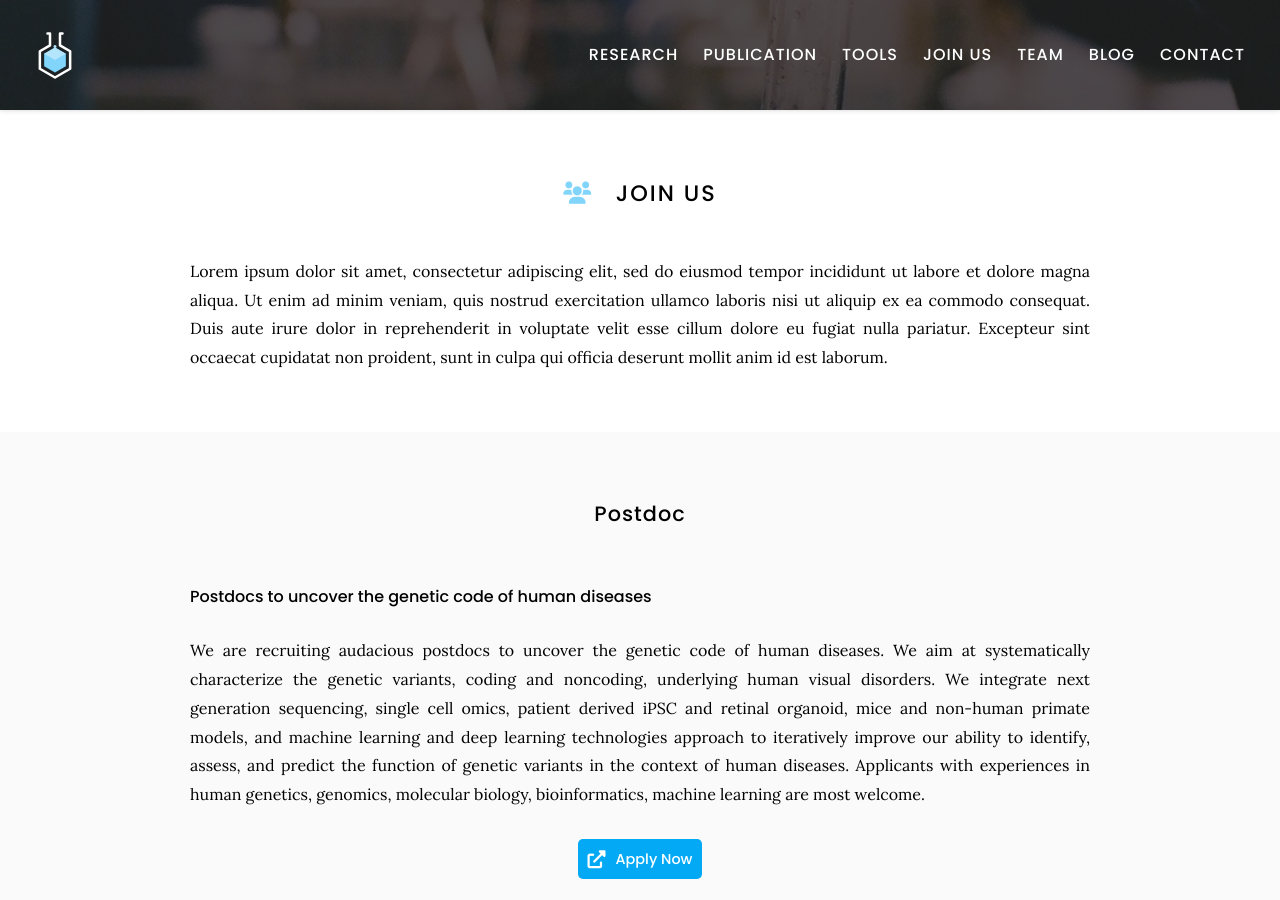
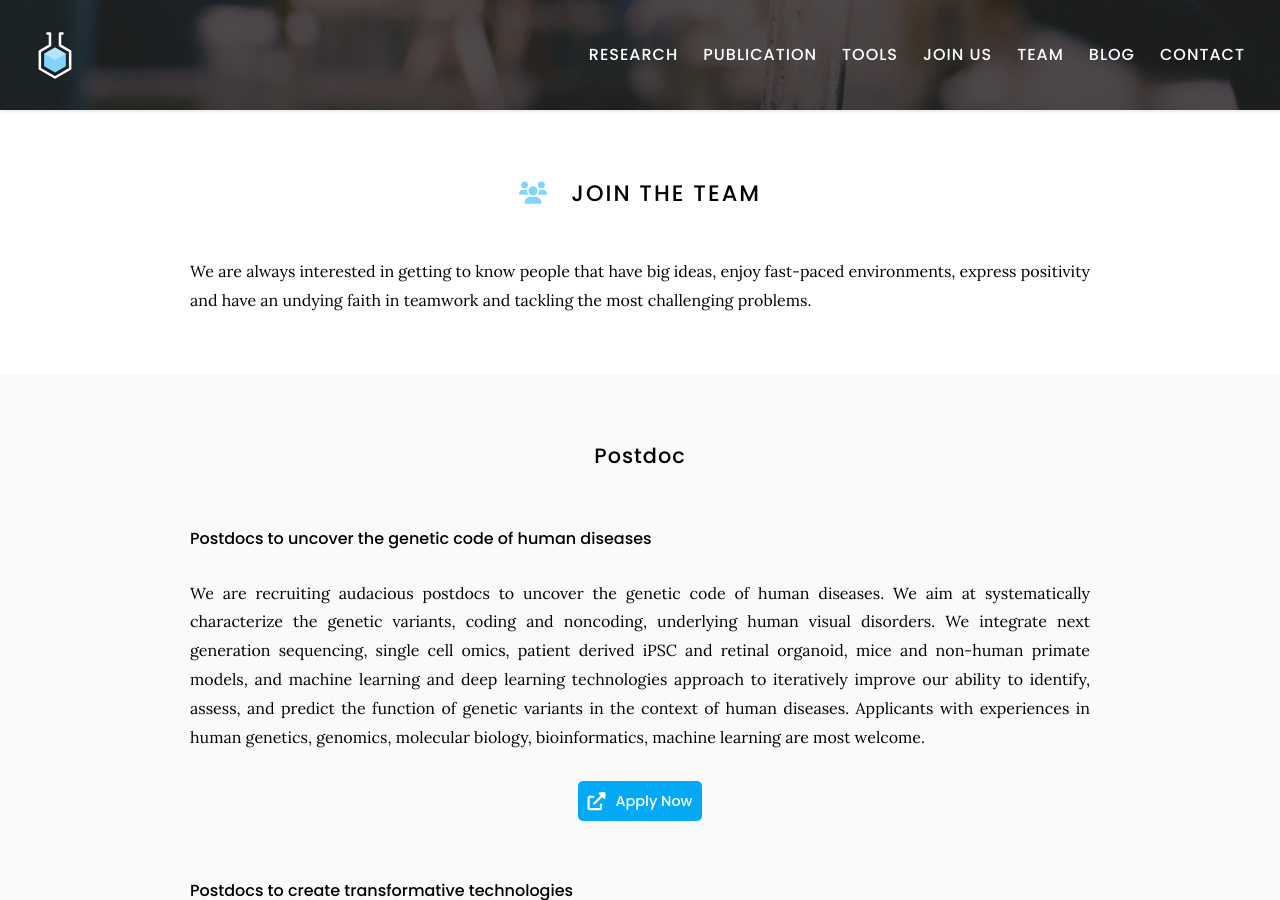
Before and after one commit to wmeng1018/Chen-lab-website, a Jekyll site: the page built from Join us/index.md, in a window 1280 px wide and 900 px high. Built offline with Jekyll 4.4.1, drawn with Linux system fonts in a browser that asks for light colours.

Commit message:
Update index.md

```diff
--- a/Join us/index.md
+++ b/Join us/index.md
@@ -5,12 +5,9 @@ nav:
   tooltip: We're hiring!
 ---
 
-# <i class="fas fa-users"></i>Join us
+# <i class="fas fa-users"></i>Join The Team
 
-Lorem ipsum dolor sit amet, consectetur adipiscing elit, sed do eiusmod tempor incididunt ut labore et dolore magna aliqua.
-Ut enim ad minim veniam, quis nostrud exercitation ullamco laboris nisi ut aliquip ex ea commodo consequat.
-Duis aute irure dolor in reprehenderit in voluptate velit esse cillum dolore eu fugiat nulla pariatur.
-Excepteur sint occaecat cupidatat non proident, sunt in culpa qui officia deserunt mollit anim id est laborum.
+We are always interested in getting to know people that have big ideas, enjoy fast-paced environments, express positivity and have an undying faith in teamwork and tackling the most challenging problems.
 
 {% include section.html %}
 ## Postdoc
@@ -18,7 +15,7 @@ Excepteur sint occaecat cupidatat non proident, sunt in culpa qui officia deseru
 
 We are recruiting audacious postdocs to uncover the genetic code of human diseases. We aim at systematically characterize the genetic variants, coding and noncoding, underlying human visual disorders. We integrate next generation sequencing, single cell omics, patient derived iPSC and retinal organoid, mice and non-human primate models, and machine learning and deep learning technologies approach to iteratively improve our ability to identify, assess, and predict the function of genetic variants in the context of human diseases.  Applicants with experiences in human genetics, genomics, molecular biology, bioinformatics, machine learning are most welcome.
 
-{% include link.html type="external" link="https://google.com/" text="Apply Now" icon="" style="button" %}
+{% include link.html type="external" link="mailto:ruichen@bcm.edu" text="Apply Now" icon="" style="button" %}
 {:.center}
 
 
@@ -26,7 +23,7 @@ We are recruiting audacious postdocs to uncover the genetic code of human diseas
 
 We welcome innovative postdocs who will push the limit of current technologies and software tools.  We are interested in advancing single cell omics technologies and applying cutting edge technologies to answer important biological questions.  Ph.D.s in genomics, bioinformatics, cell and molecular biology, neuroscience, and quantitative sciences are most welcome.
 
-{% include link.html type="external" link="https://google.com/" text="Apply Now" icon="" style="button" %}
+{% include link.html type="external" link="mailto:ruichen@bcm.edu" text="Apply Now" icon="" style="button" %}
 {:.center}
 
 
@@ -34,7 +31,7 @@ We welcome innovative postdocs who will push the limit of current technologies a
 
 We are looking for postdocs who are motivated to develop new cures for retinal degenerative diseases using the emerging genome editing approach.  The retina is an ideal system to test and optimize the genome editing technologies as novel therapeutic approaches.  In collaboration with various groups, our aim is to bring these exciting new technologies to human trial.
 
-{% include link.html type="external" link="https://google.com/" text="Apply Now" icon="" style="button" %}
+{% include link.html type="external" link="mailto:ruichen@bcm.edu" text="Apply Now" icon="" style="button" %}
 {:.center}
 
 {% include section.html %}
@@ -48,7 +45,7 @@ If you are interested in learning more about genetics and genomics of human dise
 - Development of novel gene therapeutics through genome editing.
 - Neural regeneration and therapy.
 
-{% include link.html type="external" link="https://google.com/" text="Apply Now" icon="" style="button" %}
+{% include link.html type="external" link="mailto:ruichen@bcm.edu" text="Apply Now" icon="" style="button" %}
 {:.center}
 
 {% include section.html %}
```
